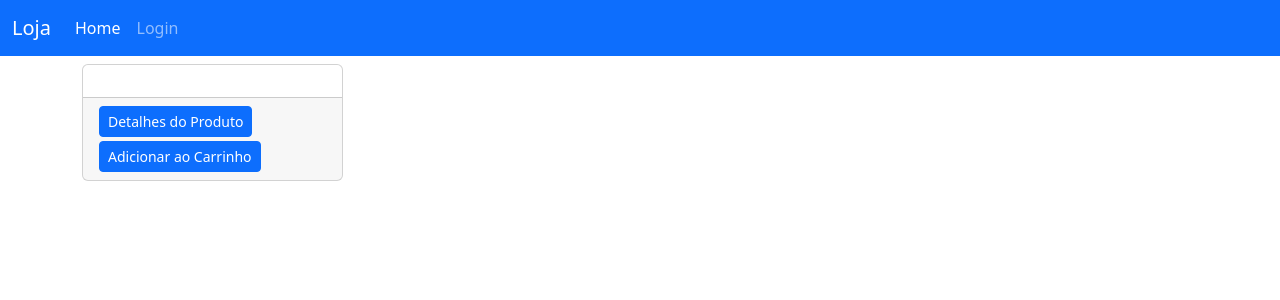
After one commit to MateusdiSousa/loja_python, a Flask app: page / in a window 1280 px wide. The commit adds this page. Shown: the top 300 px of the page. Run offline with Flask 3, Linux system fonts and the light colour scheme; tables that the repository leaves empty hold one stand-in row (values such as "Sample post"); parts of the project's set-up code (start-up, migrations or seed data) failed here and were passed over; some libraries are stand-ins or nearby versions.

Commit message:
feat: página home para o produtos

```diff
--- a/loja/admin/rotas.py
+++ b/loja/admin/rotas.py
@@ -7,6 +7,13 @@ from .models import user
 from loja import bcrypt
 import os, secrets
 
+@app.route('/')
+def home():
+    if not session.get('email'):
+        produtos = Ad_produtos.query.filter(Ad_produtos.stock > 0)
+        return render_template('clientes/index.html', produtos = produtos, title = 'Home')
+    else:
+        return redirect(url_for('admin'))
 
 @app.route('/admin')
 def admin():
--- a/loja/produtos/rotas.py
+++ b/loja/produtos/rotas.py
@@ -43,7 +43,6 @@ def add_produto():
     marcas = Marca.query.all()
     categorias = Categoria.query.all()
     form = Addprodutos(request.form)
-
     img_1= request.files.get('image_1')
     img_2= request.files.get('image_2')
     img_3= request.files.get('image_3')
--- a/loja/templates/base.html
+++ b/loja/templates/base.html
@@ -26,7 +26,7 @@
               </li>
               {% else %}
               <li class="nav-item">
-                <a class="nav-link active" aria-current="page" href="{{url_for('admin')}}">Home</a>
+                <a class="nav-link active" aria-current="page" href="{{url_for('home')}}">Home</a>
               </li>
               {% endif %}
               {% if not session.get("email") %}
--- /dev/null
+++ b/loja/templates/clientes/index.html
@@ -0,0 +1,21 @@
+{% extends 'base.html' %}
+
+{% block conteudo %}
+<div class="container">
+    <div class="row">
+        {% for produto in produtos%}
+            <div class="col-md-3">
+                <div class="mt-2"></div>
+                <div class="card">
+                    <div class="card-body"></div>
+                    <div class="card-footer">
+                        <a href="#" class="float-left btn btn-sm btn-primary" >Detalhes do Produto</a>
+                        <a href="#" class="float-left btn btn-sm btn-primary mt-1" >Adicionar ao Carrinho</a>
+                    </div>
+                </div>
+            </div>
+        {% endfor %}
+    </div>
+
+</div>
+{% endblock conteudo %}
--- a/loja/templates/produtos/add_produto.html
+++ b/loja/templates/produtos/add_produto.html
@@ -35,7 +35,7 @@
                 {{ render_field(form.stock, class='form-control', placeholder='Estoque')}}
 
                     <div class="row">
-                        <div id="formfile" class="col-md-4 ">{{ render_field(form.image_1, placeholder='', required)}}</div>
+                        <div id="formfile" class="col-md-4 ">{{ render_field(form.image_1, placeholder='', required = True)}}</div>
                         <div id="formfile" class="col-md-4">{{ render_field(form.image_2, placeholder='')}}</div>
                         <div id="formfile" class="col-md-4">{{ render_field(form.image_3, placeholder='')}}</div>
                     </div>
```
Also changed, not shown: loja/templates/admin/index.html (+25 -1 lines), loja/templates/admin/marca.html (+50 -3 lines), loja/static/images/6de8e05842546fb053c4.jpg (deleted), loja/static/images/aada1f135409126a2727.jpg (deleted), loja/static/images/d7a8d65d31da7360a318.jpg (added), loja/static/images/d7c12ba3809f2a1e12a2.jpg (added), 1 other file.
